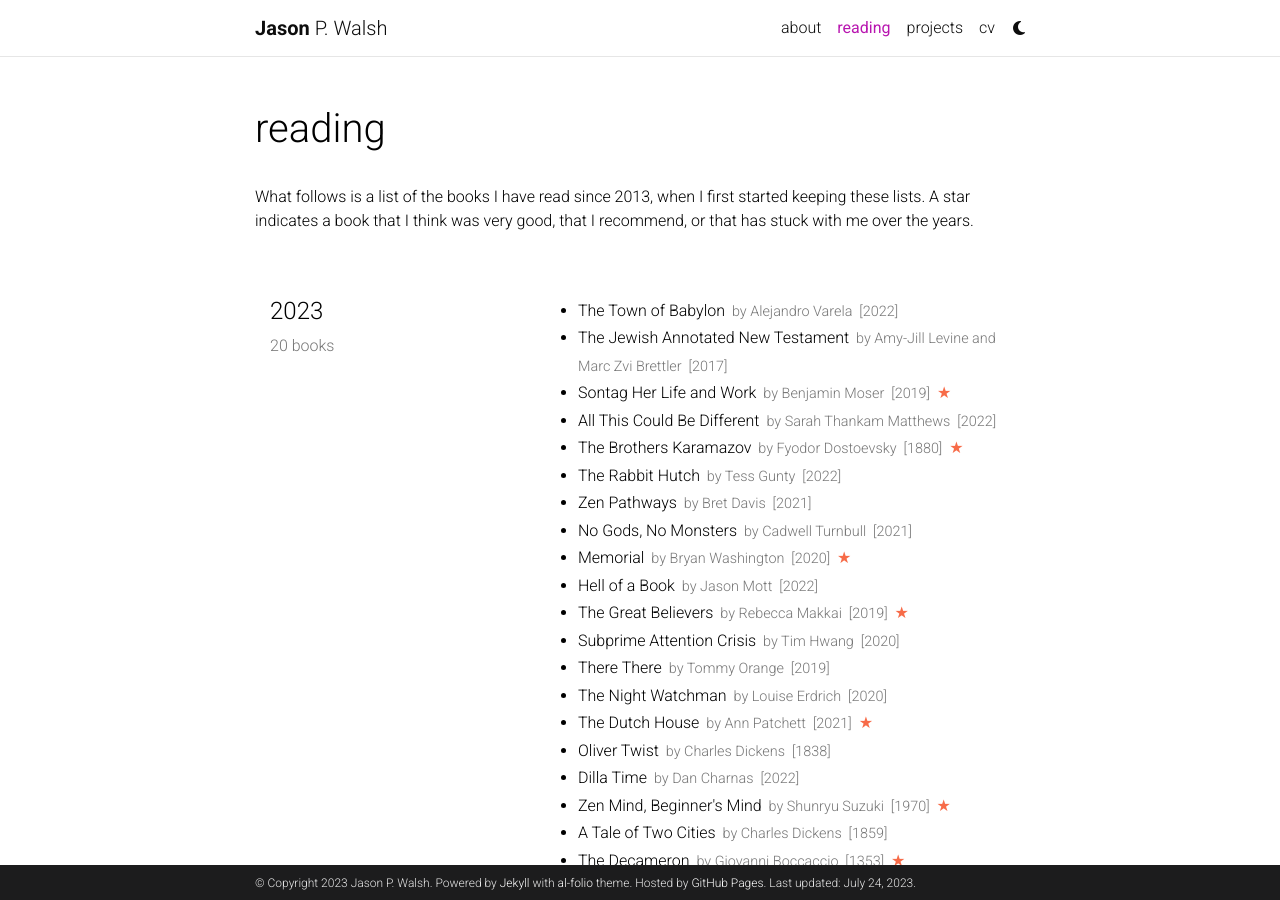
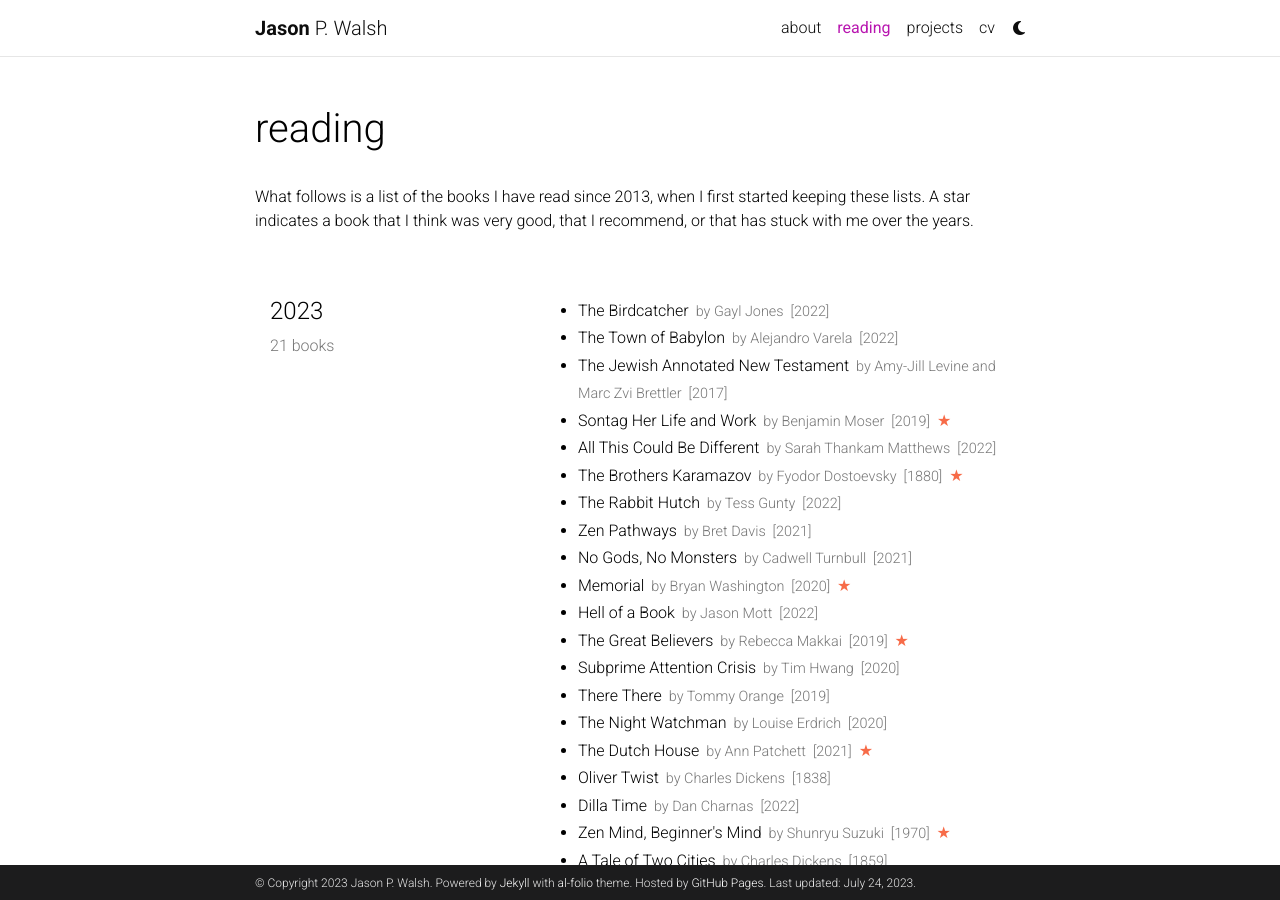
Before and after one commit to jwals23/jwals23.github.io, a Jekyll site: the page built from _pages/reading.md, in a window 1280 px wide and 900 px high. Built offline with Jekyll 4.4.1, drawn with Linux system fonts in a browser that asks for light colours; comment, search, counter and statistics services are not loaded; a style sheet for code colours, icons or effects is not loaded.

Commit message:
Adding Birdcatcher

```diff
--- a/_data/reading.yml
+++ b/_data/reading.yml
@@ -1,7 +1,10 @@
-lastupdate: July 5, 2023
 list:
   - year: "2023"
     books:
+      - title: The Birdcatcher
+        author: Gayl Jones
+        year: 2022
+
       - title: The Town of Babylon
         author: Alejandro Varela
         year: 2022
```
